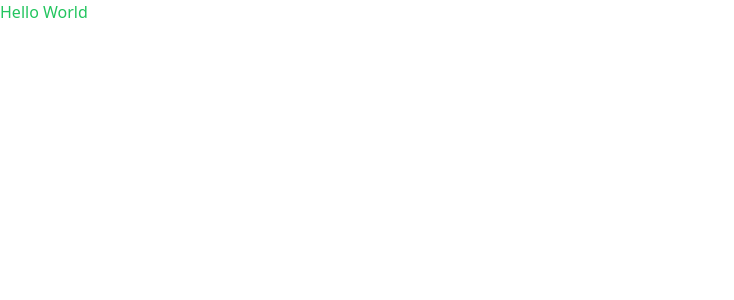
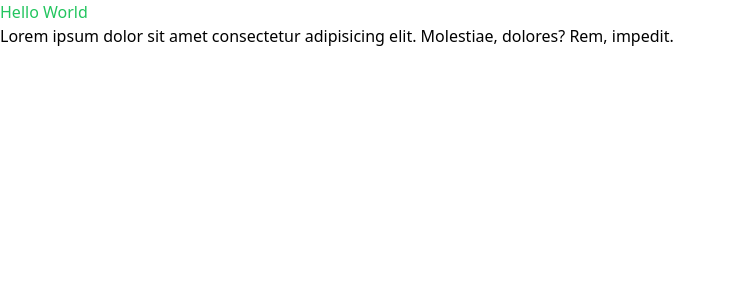
Before and after one commit to Adetayo1999/tvelia-app, a React (Create React App) app: page / in a window 1280 px wide. Shown: the top 300 px of the page, without its empty margins (0-734 px from the left). Built offline with nearby package versions, Linux system fonts and the light colour scheme.

Commit message:
fourth commit

```diff
--- a/package.json
+++ b/package.json
@@ -19,7 +19,7 @@
   "scripts": {
     "start": "react-scripts start",
     "build": "react-scripts build",
-    "test": "react-scripts test",
+    "test": "react-scripts test --watchAll=false",
     "eject": "react-scripts eject",
     "lint": "eslint \"src/**/*.{ts,tsx}\" --fix",
     "prepare": "husky install"
@@ -45,8 +45,7 @@
   "lint-staged": {
     "src/**/*.{ts,tsx}": [
       "eslint  --fix",
-      "prettier --write",
-      "npm test"
+      "prettier --write"
     ]
   },
   "devDependencies": {
--- a/src/App.tsx
+++ b/src/App.tsx
@@ -2,6 +2,10 @@ function App() {
   return (
     <div className='App'>
       <h1 className='text-green-500'>Hello World</h1>
+      <p>
+        Lorem ipsum dolor sit amet consectetur adipisicing elit. Molestiae,
+        dolores? Rem, impedit.
+      </p>
     </div>
   );
 }
```
Also changed, not shown: 2 other files (tests, documents, lock files or other folders).
